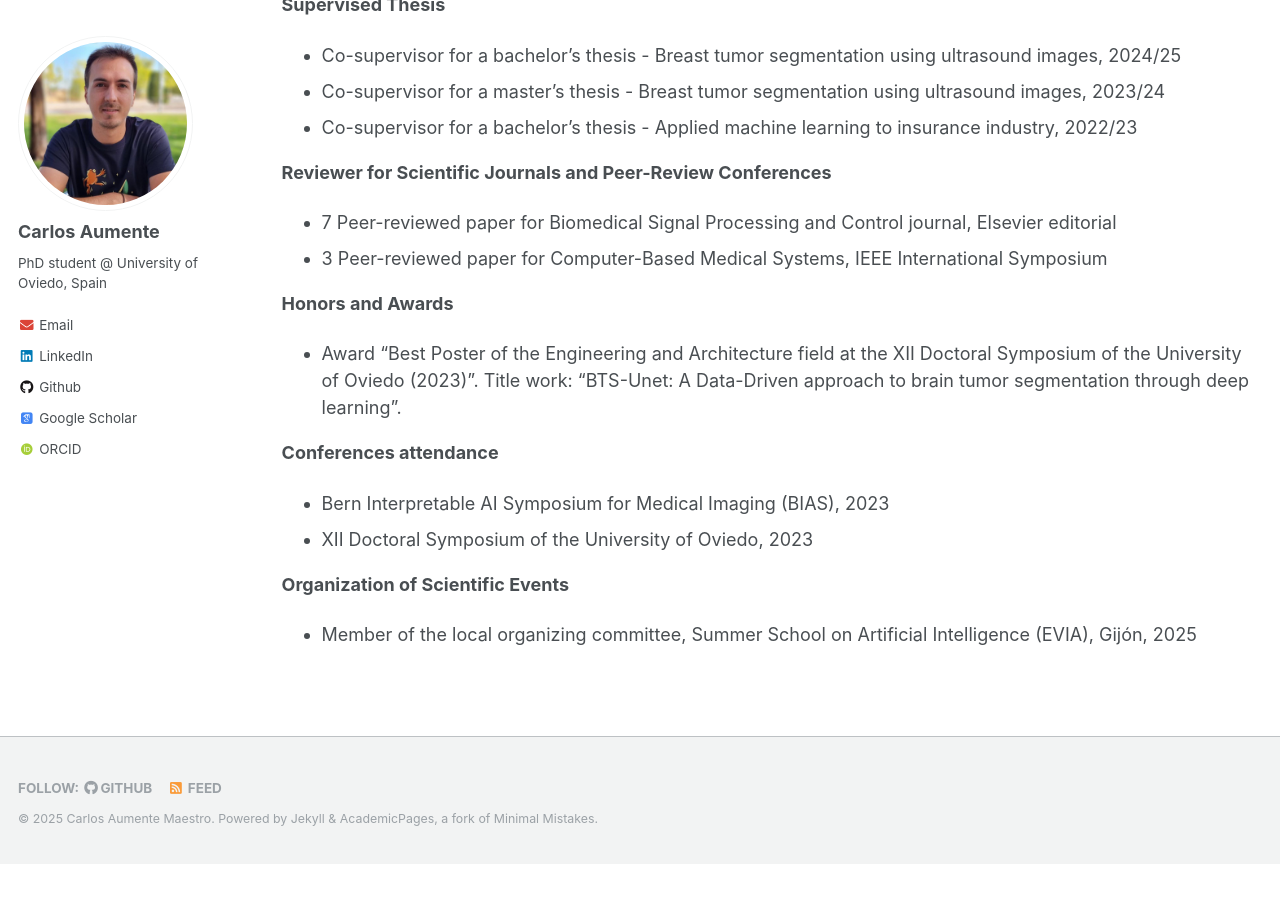
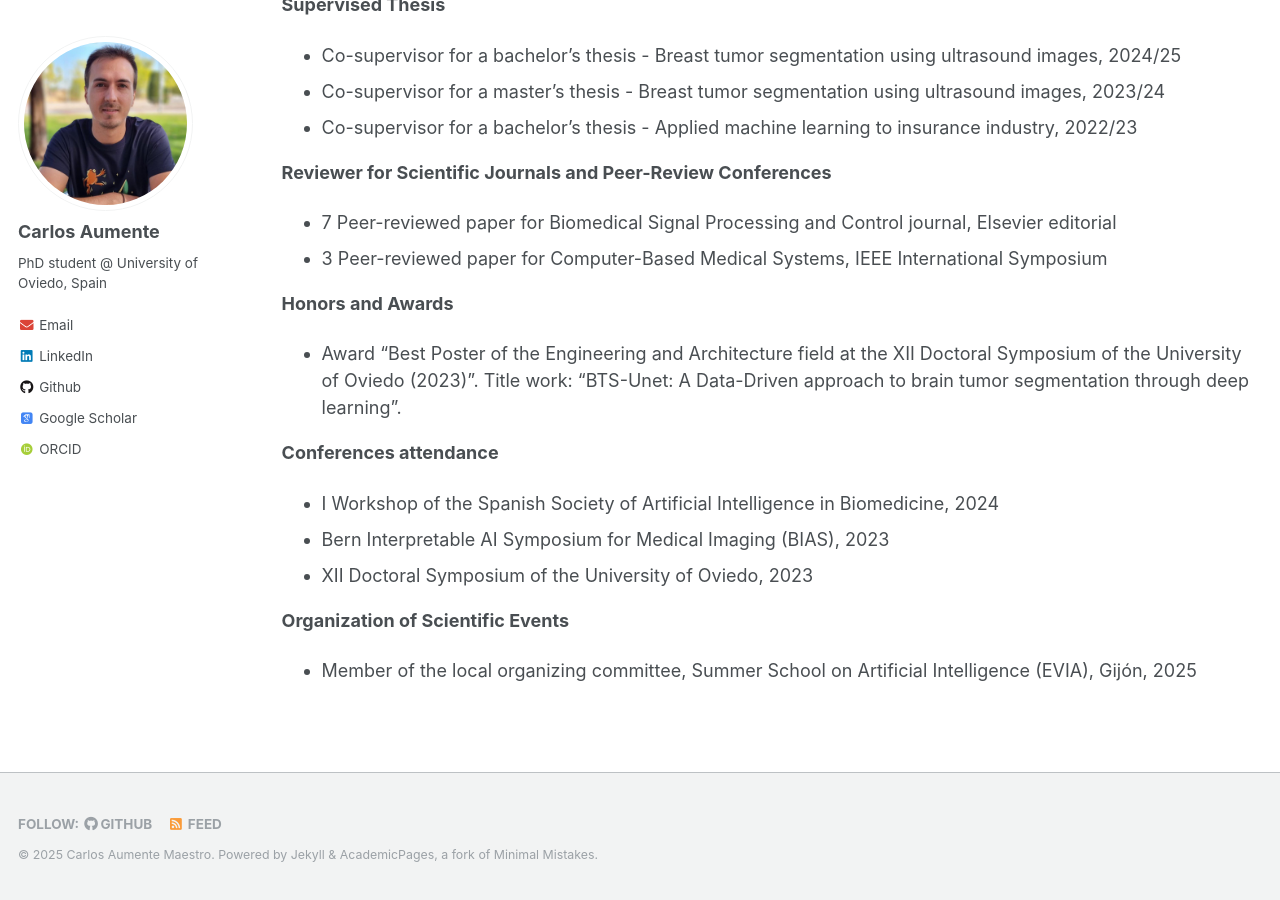
Before and after one commit to caumente/caumente.github.io, a Jekyll site: the page built from _pages/cv.md, in a window 1280 px wide and 900 px high, scrolled down 1305 px. Built offline with Jekyll 4.4.1, drawn with Linux system fonts in a browser that asks for light colours; some web fonts are replaced; before the commit the page ends 2169 px from its top, so only the background shows below that.

Commit message:
Added workshop

```diff
--- a/_pages/cv.md
+++ b/_pages/cv.md
@@ -125,7 +125,7 @@ redirect_from:
     Title work: "BTS-Unet: A Data-Driven approach to brain tumor segmentation through deep learning".
 
 **Conferences attendance**
-
+  - I Workshop of the Spanish Society of Artificial Intelligence in Biomedicine, 2024
   - Bern Interpretable AI Symposium for Medical Imaging (BIAS), 2023
   - XII Doctoral Symposium of the University of Oviedo, 2023
 
```
